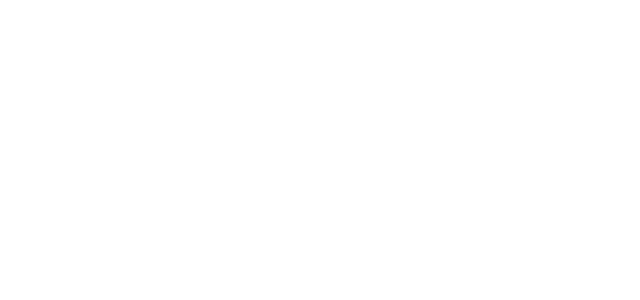
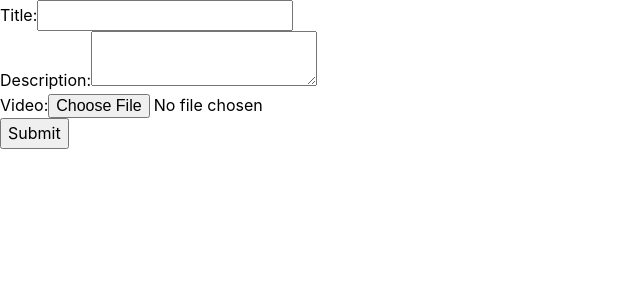
Before and after one commit to Zewppie/the-old-world-archives, a React (Vite) app in the folder frontend/: page /posts/upload in a window 1280 px wide. Before the commit this address had no page. Shown: the top 300 px of the page, without its empty margins (0-640 px from the left). Built offline with nearby package versions, Linux system fonts and the light colour scheme.

Commit message:
Add post creation and visualization pages
File post.tsx represents the visualization of a post (it makes a GET request to backend), while post-creation.tsx represents a form to upload a posts, taking a title, a description, and a video file as argument. User associated with a post to be added.

```diff
--- a/frontend/src/App.tsx
+++ b/frontend/src/App.tsx
@@ -1,10 +1,12 @@
-import { BrowserRouter, Routes, Route } from 'react-router-dom'
+import {BrowserRouter, Routes, Route, useParams} from 'react-router-dom'
 import axios from  'axios'
 import '@mantine/core/styles.css';
 import { MantineProvider } from '@mantine/core';
 import Home from './pages/home'
 import Posts from './pages/posts'
 import Register from './pages/register'
+import PostCreation from './pages/post-creation';
+import Post from './pages/post';
 
 
 axios.defaults.baseURL = 'http://localhost:8080' // de onde a requisição vai ser feita
@@ -17,10 +19,19 @@
                     <Route index element={<Home />} />
                     <Route path="posts" element={<Posts />} />
                     <Route path="user/register" element={<Register />} />
+                    <Route path="posts/upload" element={<PostCreation userName="test user" />} />
+                    <Route path="posts/:postId" element={<PostWrapper />} />
                 </Routes>
             </BrowserRouter>
         </MantineProvider>
-    )
-}
+    );
+};
+
+
+const PostWrapper = () => {
+    const { postId } = useParams<{ postId: string }>();
+    return <Post postId={parseInt(postId!)} />;
+};
+
 
 export default App
--- a/frontend/src/pages/home.tsx
+++ b/frontend/src/pages/home.tsx
@@ -11,6 +11,9 @@
             <Link to="/user/register">
                 <Button variant="filled" color="indigo">Register</Button>
             </Link>
+            <Link to="/posts/upload">
+                <Button variant="filled" color="indigo">Upload a Post</Button>
+            </Link>
         </div>
     );
 };
--- /dev/null
+++ b/frontend/src/pages/post-creation.tsx
@@ -0,0 +1,88 @@
+import React, { useState } from 'react';
+import axios from 'axios';
+import { useNavigate } from 'react-router-dom';
+
+interface PostCreationProps {
+    userName: string;
+}
+
+const PostCreation: React.FC<PostCreationProps> = ({ userName }) => {
+    const [title, setTitle] = useState<string>('');
+    const [description, setDescription] = useState<string>('');
+    const [videoFile, setVideoFile] = useState<File | null>(null);
+    const navigate = useNavigate()
+
+    const handleFileChange = (event: React.ChangeEvent<HTMLInputElement>) => {
+        if (event.target.files && event.target.files[0]) {
+            setVideoFile(event.target.files[0]);
+        }
+    };
+
+    const handleSubmit = async (event: React.FormEvent) => {
+        event.preventDefault();
+
+        if (!videoFile) {
+            alert("Please upload a video file.");
+            return;
+        }
+
+        const uploadData = new FormData();
+        uploadData.append('title', title);
+        uploadData.append('description', description);
+        uploadData.append('videoFile', videoFile);
+        uploadData.append('userName', userName);
+
+        try {
+            const response = await axios.post('/posts/upload', uploadData, {
+                headers: {
+                    'Content-Type': 'multipart/form-data',
+                },
+            });
+            console.log('Post created successfully', response.data);
+            // Redirect to page with the created post
+            navigate(`/posts/${response.data.id}`)
+        } catch (error) {
+            console.error('Error creating post', error);
+        }
+    };
+
+    return (
+        <form onSubmit={handleSubmit}>
+            <div>
+                <label>
+                    Title:
+                    <input
+                        type="text"
+                        value={title}
+                        onChange={(e) => setTitle(e.target.value)}
+                        required
+                    />
+                </label>
+            </div>
+            <div>
+                <label>
+                    Description:
+                    <textarea
+                        value={description}
+                        onChange={(e) => setDescription(e.target.value)}
+                        required
+                    />
+                </label>
+            </div>
+            <div>
+                <label>
+                    Video:
+                    <input
+                        type="file"
+                        accept="video/*"
+                        onChange={handleFileChange}
+                        required
+                    />
+                </label>
+            </div>
+            <button type="submit">Submit</button>
+        </form>
+    );
+};
+
+export default PostCreation;
--- /dev/null
+++ b/frontend/src/pages/post.tsx
@@ -0,0 +1,60 @@
+import React, { useEffect, useState } from 'react';
+import axios from 'axios';
+
+interface PostProps {
+    postId: number;
+}
+
+const Post: React.FC<PostProps> = ({ postId }) => {
+    const [post, setPost] = useState<any>(null);
+    const [videoBlob, setVideoBlob] = useState<Blob | null>(null);
+    const [loading, setLoading] = useState(true);
+
+    useEffect(() => {
+        const fetchPost = async () => {
+            try {
+                // get post by ID
+                const response = await axios.get(`/posts/${postId}`);
+                setPost(response.data);
+                // get respective post's video file (blob)
+                const videoResponse = await axios.get(`/posts/videos/${response.data.videoFileName}`, {
+                    responseType: 'blob',
+                });
+                console.log('Video Blob:', videoResponse.data)
+                setVideoBlob(videoResponse.data)
+
+                setLoading(false);
+            } catch (error) {
+                console.error('Error fetching post:', error);
+                setLoading(false);
+            }
+        };
+
+        fetchPost();
+    }, [postId]);
+
+    if (!post) {
+        return <div>Error: post not found</div>;
+    }
+
+    if (loading) {
+        return <div>Loading...</div>; // Loading state while fetching post
+    }
+
+    const videoUrl = videoBlob ? URL.createObjectURL(videoBlob) : '';
+
+    return (
+        <div>
+            <h2>{post.title}</h2>
+            <p>{post.description}</p>
+            {videoUrl && (
+                <video controls>
+                    <source src={videoUrl} type="video/webm" />
+                    Your browser does not support the video tag.
+                </video>
+            )}
+        </div>
+    );
+};
+
+export default Post;
--- a/frontend/src/pages/posts.tsx
+++ b/frontend/src/pages/posts.tsx
@@ -7,6 +7,6 @@
             {/* Add your content here */}
         </div>
     );
-};
+}
 
 export default Posts;
--- a/frontend/vite.config.ts
+++ b/frontend/vite.config.ts
@@ -10,5 +10,5 @@
     watch : {
       usePolling : true // para que funcione em windows
     }
-  }
-})
+  },
+});
```
Also changed, not shown: 1 other file (tests, documents, lock files or other folders).
